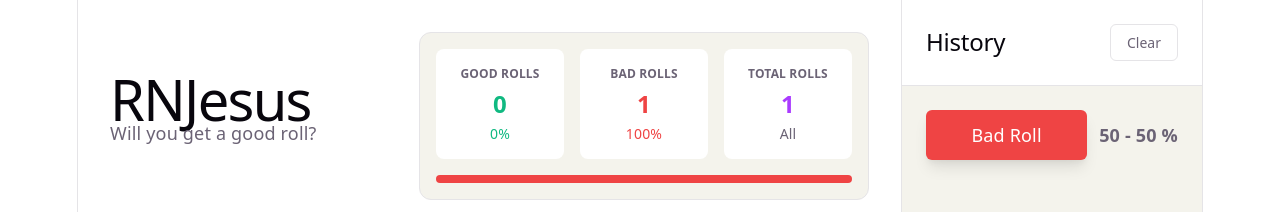
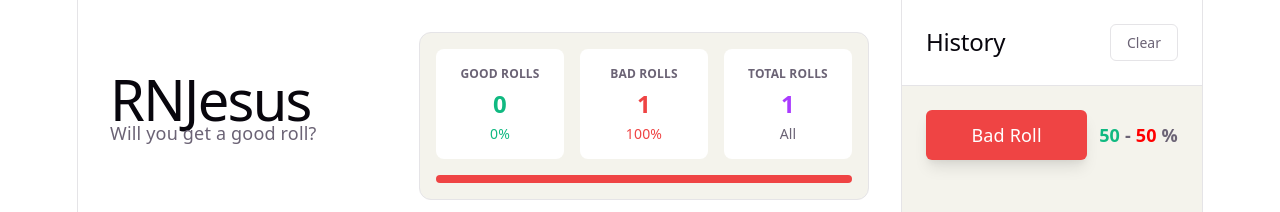
Before and after one commit to YiJiaC138/rnjesus, a React (Vite) app: page / in a window 1280 px wide. Both pictures are taken after a click on the button "Roll 1x". Shown: the top 212 px of the page. Built offline with nearby package versions, Linux system fonts and the light colour scheme.

Commit message:
added colour at history

```diff
--- a/src/components/HistorySidebar.tsx
+++ b/src/components/HistorySidebar.tsx
@@ -22,7 +22,7 @@ export function HistorySidebar({ history, clearHistory }: HistorySidebarProps) {
                 {item.result}
               </div>
               <div style={{ minWidth: '48px', textAlign: 'right', fontWeight: 'bold' }}>
-                {item.rate} - {100 - item.rate} %
+                <span style={{ color: '#10b981' }}>{item.rate}</span> - <span style={{ color: 'red' }}>{100 - item.rate}</span> %
               </div>
             </div>
           ))
--- a/src/types.ts
+++ b/src/types.ts
@@ -3,4 +3,5 @@ export type RollResult = 'Good Roll' | 'Bad Roll';
 export interface RollHistoryItem {
   id: string;
   result: RollResult;
+  rate: number;
 }
```
